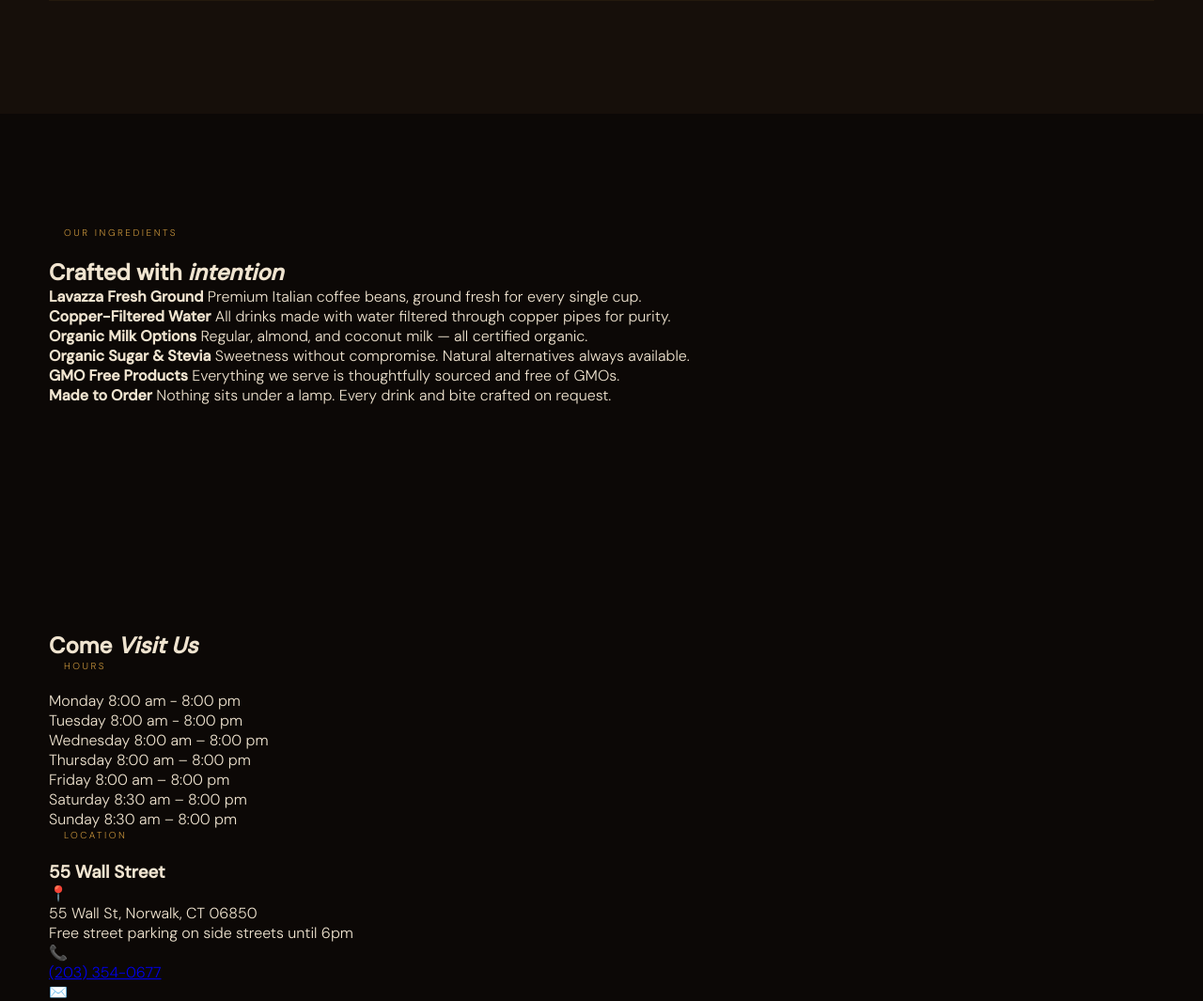
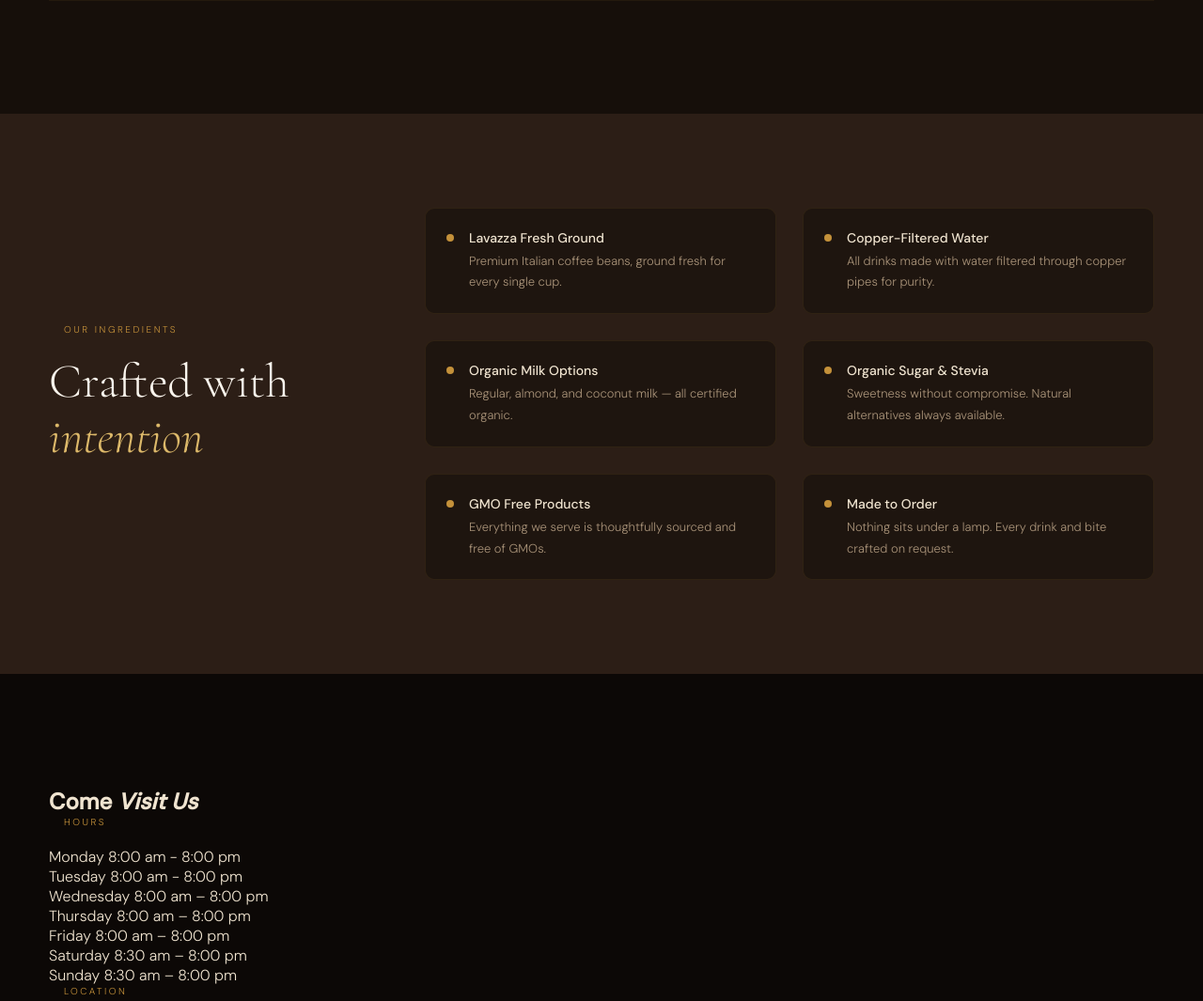
Before and after one commit to gpet01/MyCafeApp, a Flask app: page / in a window 1280 px wide. Shown: the part 2762-3827 px from the top of the page at 94% size. Run offline with Flask 3, Linux system fonts and the light colour scheme.

Commit message:
Created and fixed VALUES section

```diff
--- a/static/styles.css
+++ b/static/styles.css
@@ -540,3 +540,73 @@ section {
     background: rgba(196,145,58,.15);
     border-color: rgba(196,145,58,.35);
 }
+
+/* Section για τα VALUES */
+
+#values {
+    background: var(--surface);
+    padding: 100px 52px;
+}
+
+.values-inner {
+    display: flex;
+    align-items: center;
+    gap: 80px;
+}
+
+.values-headline {
+    flex: 0 0 320px;
+}
+
+.values-headline h2 {
+    font-family: 'Cormorant Garamond', serif;
+    font-size: clamp(38px,4vw, 54px);
+    font-weight: 300;
+    line-height: 1.15;
+    color: var(--white);
+}
+
+.values-headline h2 em {
+    color: var(--gold-light);
+    font-style: italic;
+}
+
+.values-list {
+    flex: 1;
+    display: grid;
+    grid-template-columns: 1fr 1fr;
+    gap: 28px;
+}
+
+.value-pill {
+    display: flex;
+    align-items: flex-start;
+    gap: 16px;
+    padding: 22px;
+    background: rgba(12,8,6,.4);
+    border: 1px solid rgba(196,145,58,.1);
+    border-radius: 10px;
+}
+
+.value-dot {
+    width: 8px;
+    height: 8px;
+    border-radius: 50%;
+    background: var(--gold);
+    flex-shrink: 0;
+    margin-top: 5px;
+}
+
+.value-text strong {
+    display: block;
+    font-size: 14px;
+    font-weight: 500;
+    color: var(--cream);
+    margin-bottom: 4px;
+}
+
+.value-text span {
+    font-size: 13px;
+    color: var(--cream-muted);
+    line-height: 1.6;
+}
```
